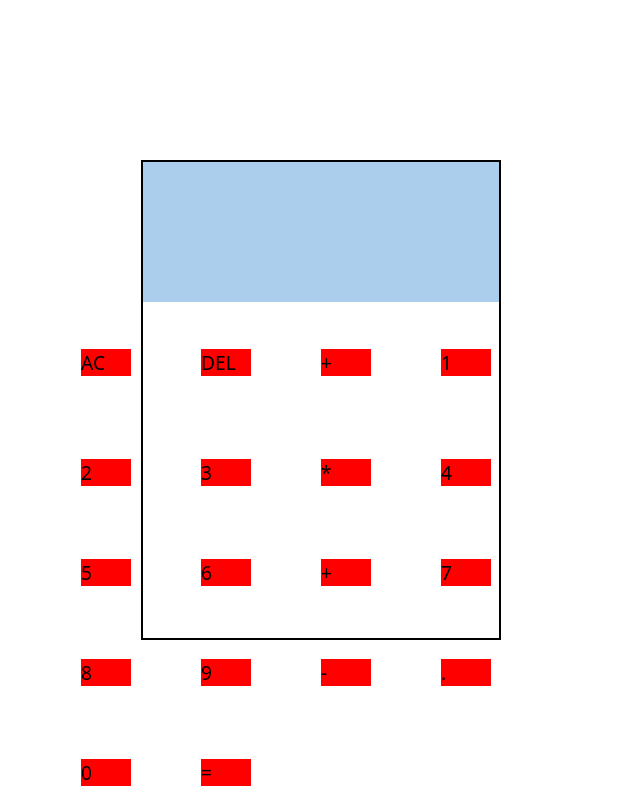
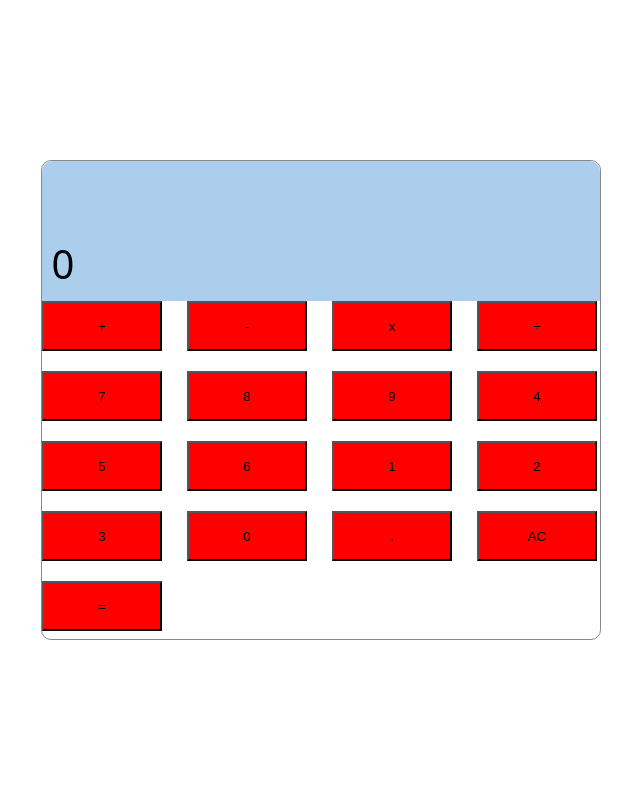
Before and after one commit to laindomJS/20-Basic-JS-Projects, a website: page 8. Calculator/index.html in a window 1280 px wide. Shown: the whole page, without its empty margins (319-959 px from the left). Drawn offline with Linux system fonts and the light colour scheme.

Commit message:
feat: added display numbers and clear screen

```diff
--- a/8. Calculator/assets/main.js
+++ b/8. Calculator/assets/main.js
@@ -0,0 +1,48 @@
+const $ = selector => document.querySelector(selector); // HELPER
+
+const calculator = $('.calculator');
+const keys = calculator.querySelector('.buttons__grid');
+const display = $('#display');
+
+
+keys.addEventListener('click', (e) => {
+
+  if(e.target.matches('button')) {
+    const key = e.target;
+    const action = key.dataset.action;
+    const keyPressed = key.textContent;
+    const screenNumbers = display.textContent;
+
+    if(!action) {
+      if(screenNumbers === '0') {
+        display.textContent = keyPressed;
+      } else {
+        display.textContent = screenNumbers + keyPressed;
+      }
+    }
+
+    if(action === 'clear') {
+      display.textContent = '0';
+    }
+
+    if(action === 'decimal') {
+      console.log('decimal!')
+    }
+
+    if(action === 'calculate') {
+      console.log('calculate!');
+    }
+
+    if
+    (action === 'add' ||
+      action === 'subtract' ||
+      action === 'multiply' ||
+      action === 'divide') {
+        console.log('operator!')
+    }
+
+  } else {
+    alert('You not touch a button!')
+  }
+
+})
--- a/8. Calculator/assets/styles.css
+++ b/8. Calculator/assets/styles.css
@@ -20,12 +20,15 @@ main.container {
 }
 
 article.calculator {
-  width: 360px;
+  width: 560px;
   height: 480px;
-  border: 2px solid #000;;
+  border: 1px solid #8b8888;
+  border-radius: 10px;
 }
 
 div.screen {
+  border-top-left-radius: 10px;
+  border-top-right-radius: 10px;
   width: 100%;
   height: 140px;
   background-color: rgb(172, 206, 237);
@@ -37,15 +40,14 @@ div.screen {
 }
 
 div.buttons__grid {
+  width: 100%;
   display: grid;
-  justify-content: center;
-  align-items: center;
-  height: 100%;
-  grid-template-columns: repeat(4, 120px);
-  grid-template-rows: minmax(120px, auto) repeat(5, 100px);
+  grid-template-columns: repeat(4, 125px);
+  gap: 20px;
 }
 
-div.buttons__grid div {
-  width: 50px;
-  background-color: red;
+div.buttons__grid button {
+  width: 120px;
+  height: 50px;
+  background-color: red
 }
--- a/8. Calculator/index.html
+++ b/8. Calculator/index.html
@@ -10,29 +10,30 @@
 <body>
 
   <main class="container">
+
     <article class="calculator">
-      <div class="screen"></div>
+      <div class="screen" id="display">0</div>
       <div class="buttons__grid">
-        <div>AC</div>
-        <div>DEL</div>
-        <div>+</div>
-        <div>1</div>
-        <div>2</div>
-        <div>3</div>
-        <div>*</div>
-        <div>4</div>
-        <div>5</div>
-        <div>6</div>
-        <div>+</div>
-        <div>7</div>
-        <div>8</div>
-        <div>9</div>
-        <div>-</div>
-        <div>.</div>
-        <div>0</div>
-        <div> = </div>
+        <button class="key--operator" data-action="add">+</button>
+        <button class="key--operator" data-action="subtract">-</button>
+        <button class="key--operator" data-action="multiply">x</button>
+        <button class="key--operator" data-action="divide">÷</button>
+        <button>7</button>
+        <button>8</button>
+        <button>9</button>
+        <button>4</button>
+        <button>5</button>
+        <button>6</button>
+        <button>1</button>
+        <button>2</button>
+        <button>3</button>
+        <button>0</button>
+        <button data-action="decimal">.</button>
+        <button data-action="clear">AC</button>
+        <button class="key--equal" data-action="calculate"> = </button>
       </div>
     </article>
+
   </main>
 
   <script defer src="/assets/main.js"></script>
```
